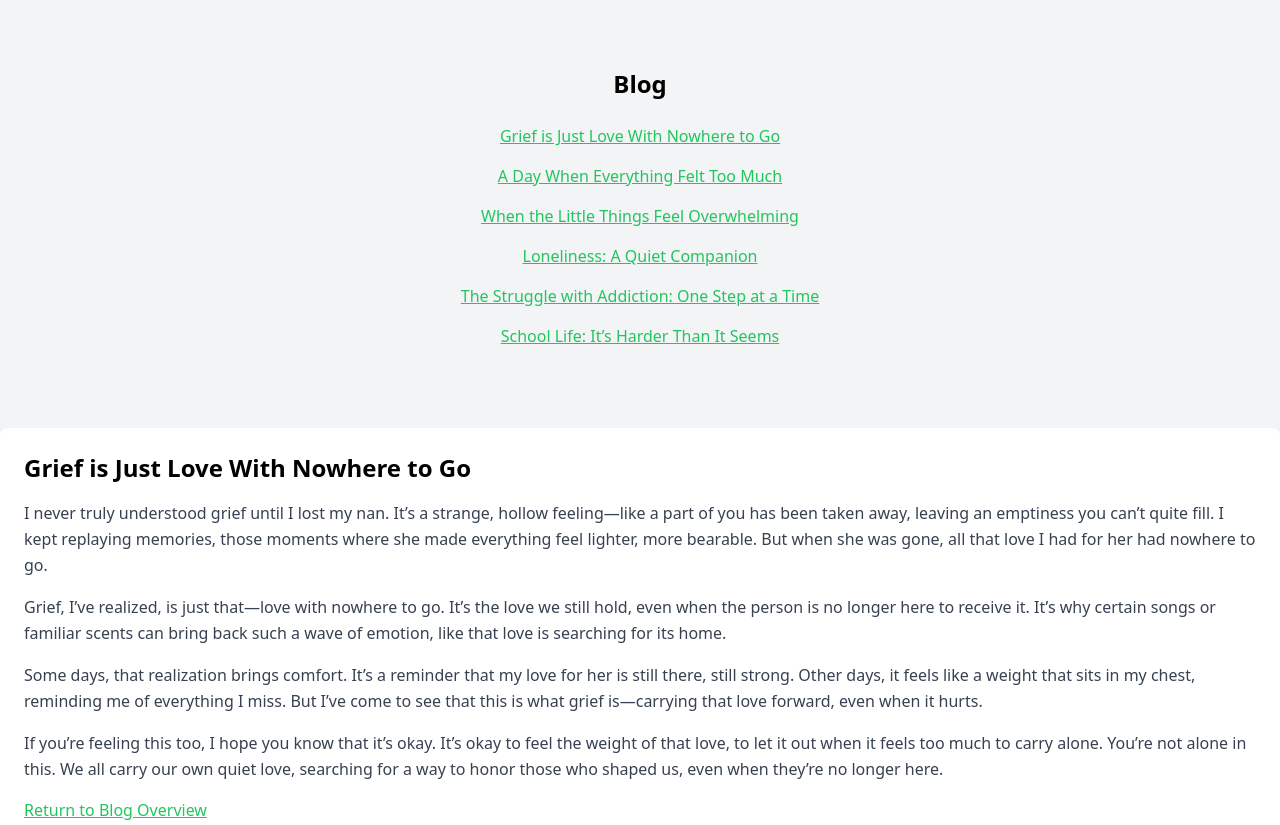
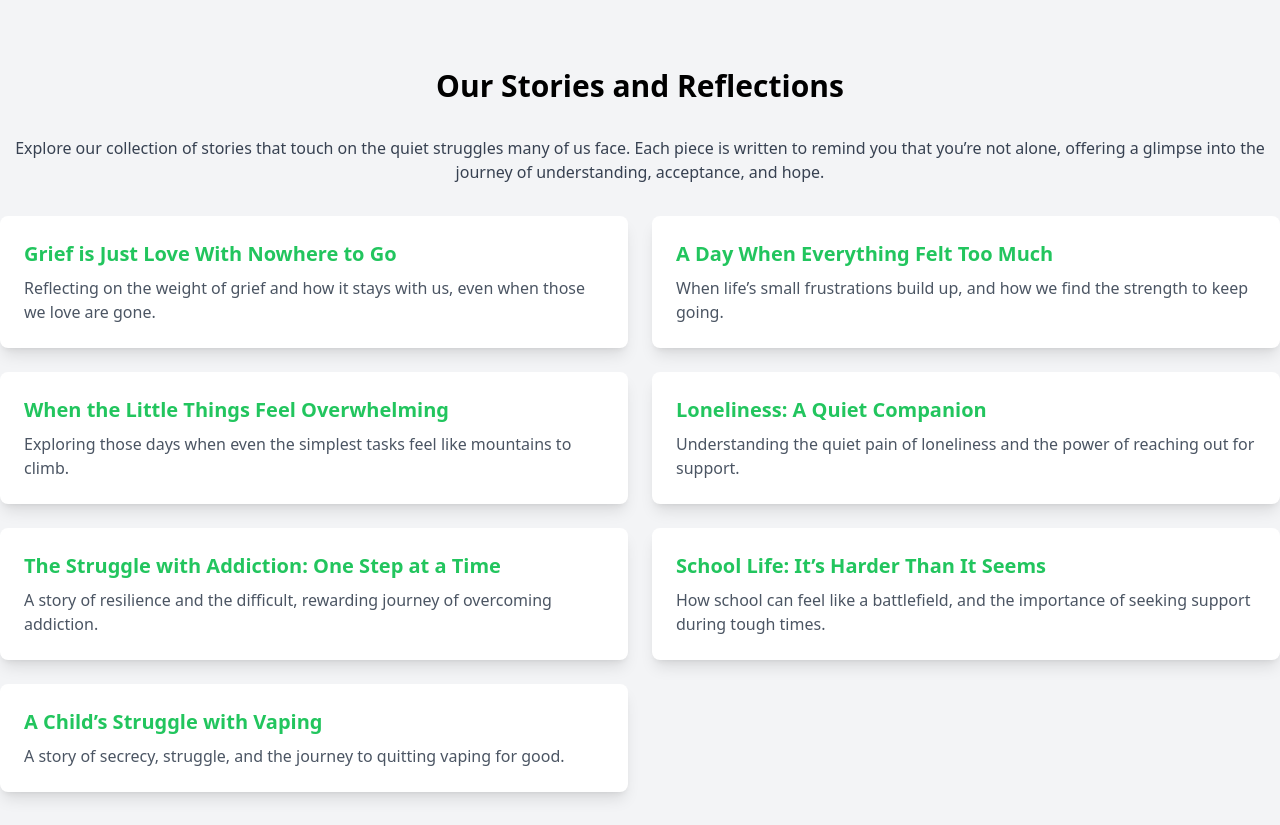
Before and after one commit to MFitzy420/julieanne, a plain HTML site: page index.html in a window 1280 px wide. Shown: the part 2120-2945 px from the top of the page. Drawn offline with nearby package versions, Linux system fonts and the light colour scheme.

Commit message:
Update index.html
Improved blog overview

```diff
--- a/index.html
+++ b/index.html
@@ -100,18 +100,57 @@
     </section>
 
     <!-- Blog Overview and Blog Posts -->
-    <!-- Blog Overview -->
+<!-- Blog Overview -->
 <section class="py-10" id="blog">
     <div class="container mx-auto">
-        <h2 class="text-2xl font-bold text-center mb-6">Blog</h2>
-        <ul class="space-y-4 text-center">
-            <li><a href="#grief-is-just-love" class="text-green-500 underline">Grief is Just Love With Nowhere to Go</a></li>
-            <li><a href="#a-day-when-everything-felt-too-much" class="text-green-500 underline">A Day When Everything Felt Too Much</a></li>
-            <li><a href="#when-little-things-feel-overwhelming" class="text-green-500 underline">When the Little Things Feel Overwhelming</a></li>
-            <li><a href="#loneliness-a-quiet-companion" class="text-green-500 underline">Loneliness: A Quiet Companion</a></li>
-            <li><a href="#struggle-with-addiction" class="text-green-500 underline">The Struggle with Addiction: One Step at a Time</a></li>
-            <li><a href="#school-life" class="text-green-500 underline">School Life: It’s Harder Than It Seems</a></li>
-        </ul>
+        <h2 class="text-3xl font-bold text-center mb-8">Our Stories and Reflections</h2>
+        <p class="text-gray-700 text-center mb-8">
+            Explore our collection of stories that touch on the quiet struggles many of us face. Each piece is written to remind you that you’re not alone, offering a glimpse into the journey of understanding, acceptance, and hope.
+        </p>
+        <div class="grid gap-6 md:grid-cols-2">
+            <div class="bg-white p-6 rounded-lg shadow-lg">
+                <h3 class="text-xl font-semibold mb-2">
+                    <a href="#grief-is-just-love" class="text-green-500 hover:underline">Grief is Just Love With Nowhere to Go</a>
+                </h3>
+                <p class="text-gray-600">Reflecting on the weight of grief and how it stays with us, even when those we love are gone.</p>
+            </div>
+            <div class="bg-white p-6 rounded-lg shadow-lg">
+                <h3 class="text-xl font-semibold mb-2">
+                    <a href="#a-day-when-everything-felt-too-much" class="text-green-500 hover:underline">A Day When Everything Felt Too Much</a>
+                </h3>
+                <p class="text-gray-600">When life’s small frustrations build up, and how we find the strength to keep going.</p>
+            </div>
+            <div class="bg-white p-6 rounded-lg shadow-lg">
+                <h3 class="text-xl font-semibold mb-2">
+                    <a href="#when-little-things-feel-overwhelming" class="text-green-500 hover:underline">When the Little Things Feel Overwhelming</a>
+                </h3>
+                <p class="text-gray-600">Exploring those days when even the simplest tasks feel like mountains to climb.</p>
+            </div>
+            <div class="bg-white p-6 rounded-lg shadow-lg">
+                <h3 class="text-xl font-semibold mb-2">
+                    <a href="#loneliness-a-quiet-companion" class="text-green-500 hover:underline">Loneliness: A Quiet Companion</a>
+                </h3>
+                <p class="text-gray-600">Understanding the quiet pain of loneliness and the power of reaching out for support.</p>
+            </div>
+            <div class="bg-white p-6 rounded-lg shadow-lg">
+                <h3 class="text-xl font-semibold mb-2">
+                    <a href="#struggle-with-addiction" class="text-green-500 hover:underline">The Struggle with Addiction: One Step at a Time</a>
+                </h3>
+                <p class="text-gray-600">A story of resilience and the difficult, rewarding journey of overcoming addiction.</p>
+            </div>
+            <div class="bg-white p-6 rounded-lg shadow-lg">
+                <h3 class="text-xl font-semibold mb-2">
+                    <a href="#school-life" class="text-green-500 hover:underline">School Life: It’s Harder Than It Seems</a>
+                </h3>
+                <p class="text-gray-600">How school can feel like a battlefield, and the importance of seeking support during tough times.</p>
+            </div>
+            <div class="bg-white p-6 rounded-lg shadow-lg">
+                <h3 class="text-xl font-semibold mb-2">
+                    <a href="#child-and-vaping" class="text-green-500 hover:underline">A Child’s Struggle with Vaping</a>
+                </h3>
+                <p class="text-gray-600">A story of secrecy, struggle, and the journey to quitting vaping for good.</p>
+            </div>
+        </div>
     </div>
 </section>
     <!-- (Include the blog overview and each blog post as provided earlier) -->
```
